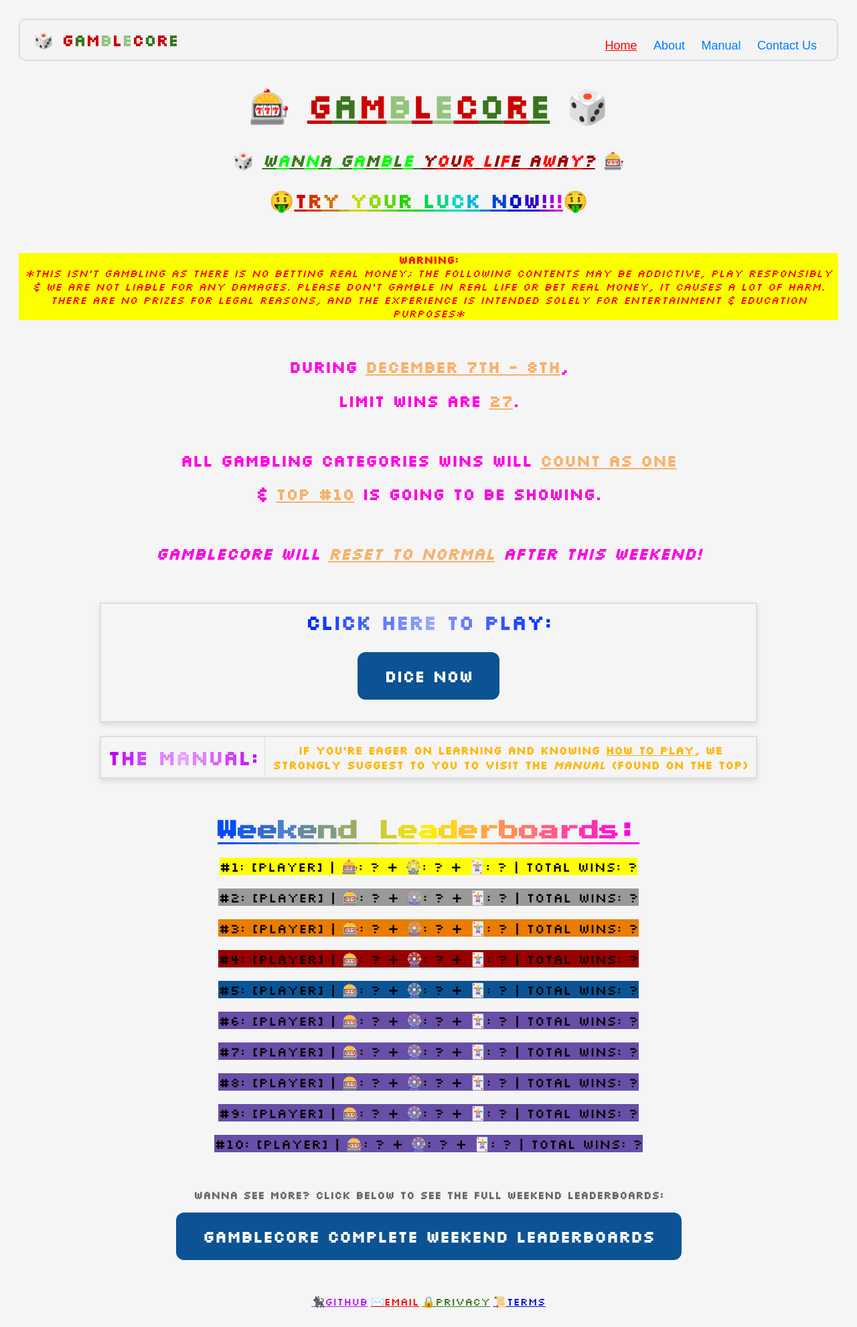
After one commit to Mat1020/gamblecore, a Django app: template gamblecore/myapp/templates/Version/index2.html in a window 1280 px wide. The commit adds this page. Shown: the whole page at 67% size. Run offline with Django 5.2, Linux system fonts and the light colour scheme; the template is opened without the code that fills it, so the values that code supplies are empty; parts of the project's set-up code (start-up, migrations or seed data) failed here and were passed over.

Commit message:
Added a version system, deleted index.html and added index1.html and index2.html, and finished with index2.html

```diff
--- /dev/null
+++ b/gamblecore/myapp/static/glowing_blue_button.css
@@ -0,0 +1,41 @@
+.container {
+    display: flex;
+    justify-content: center;
+    align-items: center;
+    height: 15vh;
+    padding: 0;
+    margin: 0;
+  }
+
+.glowing-blue-button {
+    display: inline-block;
+    background-color: #0b5394; /* Bright Red */
+    color: white;
+    font-size: 24px;
+    font-weight: bold;
+    padding: 20px 40px;
+    border-radius: 12px;
+    text-decoration: none;
+    transition: background-color 0.3s ease;
+    cursor: pointer;
+}
+
+.glowing-blue-button:hover {
+    background-color: #093f6e; /* Darker Red */
+    animation: glow 3s infinite ease-in-out;
+}
+
+@keyframes glow {
+    0% {
+      /* transform: scale(1); */
+      box-shadow: 0 0 10px rgba(0, 200, 255, 0.6);
+    }
+    50% {
+      /* transform: scale(1.05); */
+      box-shadow: 0 0 10px rgba(0, 200, 255, 0.8);
+    }
+    100% {
+      /* transform: scale(1); */
+      box-shadow: 0 0 10px rgba(0, 200, 255, 0.6);
+    }
+  }
--- /dev/null
+++ b/gamblecore/myapp/templates/Version/index2.html
@@ -0,0 +1,163 @@
+<!DOCTYPE html>
+<html lang="en">
+<head>
+    <!--Favicon-->
+    <link rel="icon" href="/static/Images/favicon-32x32.png" type="image/png">
+    <title>$$$ Gamblecore $$$ | Wanna gamble your life away? Try your luck now!!!</title>
+    {% load static %}
+
+    <!-- <link rel="stylesheet" href="styles.css"> -->
+    <link rel="stylesheet" href="{% static 'styles.css' %}">
+    <link rel="stylesheet" href="{% static 'blue_box_button.css' %}">
+    <link rel="stylesheet" href="{% static 'glowing_blue_button.css' %}">
+    <meta charset="UTF-8">
+    <meta name="viewport" content="width=device-width, initial-scale=1.0">
+
+    <link href="https://fonts.googleapis.com/css2?family=Press+Start+2P&family=Silkscreen&display=swap" rel="stylesheet">
+    <style>
+        /* Styles */
+        body {
+            text-align: center;
+            background-color: #f5f5f5;
+            padding: 20px;
+        }
+
+        .press-start {
+            font-family: 'Press Start 2P', sans-serif;
+            color: #333;
+        }
+
+        .silkscreen {
+            font-family: 'Silkscreen', sans-serif;
+            color: #666;
+        }
+        /* Navbar */
+        .navbar * {
+        margin: 0;
+        padding: 0;
+        box-sizing: border-box;
+        }
+
+        .navbar {
+        display: flex;
+        justify-content: space-between;
+        align-items: center;
+        padding: 10px 20px;
+        background-color: #f4f4f4;
+        border: 2px solid #ddd;
+        border-radius: 10px;
+        }
+
+        .navbar-title {
+        font-size: 24px;
+        font-weight: bold;
+        font-family: 'Silkscreen', sans-serif;
+        color: #333;
+        }
+
+        .navbar-links {
+        display: flex;
+        gap: 15px;
+        }
+
+        .navbar-links a {
+        text-decoration: none;
+        color: #007bff;
+        font-size: 18px;
+        padding: 5px 10px;
+        border-radius: 5px;
+        }
+
+        .navbar-links a:hover {
+        background-color: #e6e6e6;
+        }
+    </style>
+</head>
+<body>
+    <!--Website Navigation starts here-->
+    <div class="navbar">
+        <div class="navbar-title">🎲 <font color="#cc0000">G</font><font color="#38761d">a</font><font color="#cc0000">m</font><font color="#93c47d">b</font><font color="#cc0000">l</font><font color="#93c47d">e</font><font color="#cc0000">c</font><font color="#38761d">o</font><font color="#cc0000">r</font><font color="#38761d">e</font> </div>
+        <div class="navbar-links">
+            <nav>
+                <br><a href="/"><font color="#ff0000"><u>Home</u></font></a>
+                <a href="/about/">About</a>
+                <a href="/manual/">Manual</a>
+                <a href="/contact_us/">Contact Us</a>
+            </nav>
+        </div>
+      </div>
+    <!--Website Navigation ends here -->
+
+    <h1 class="silkscreen" style="font-size:50px;"><center>🎰 <font color="#cc0000"><u>G</u></font><font color="#38761d"><u>A</u></font><font color="#cc0000"><u>M</u></font><font color="#93c47d"><u>B</u></font><font color="#cc0000"><u>L</u></font><font color="#93c47d"><u>E</u></font><font color="#cc0000"><u>C</u></font><font color="#38761d"><u>O</u></font><font color="#cc0000"><u>R</u></font><font color="#38761d"><u>E</u></font> 🎲</center></h1>
+    <h3 class="silkscreen" style="font-size:25px;"><center>🎲 <i><font color="#38761d"><u>W</u></font><font color="#00FF00"><u>a</u></font><font color="#38761d"><u>n</u></font><font color="#00FF00"><u>n</u></font><font color="#38761d"><u>a</u></font><font color="#00FF00"><u> </u></font><font color="#38761d"><u>g</u></font><font color="#00FF00"><u>a</u></font><font color="#38761d"><u>m</u></font><font color="#00FF00"><u>b</u></font><font color="#38761d"><u>l</u></font><font color="#00FF00"><u>e</u></font><font color="#38761d"><u> </u></font><font color="#980000"><u>y</u></font><font color="#ff0000"><u>o</u></font><font color="#980000"><u>u</u></font><font color="#ff0000"><u>r</u></font><font color="#980000"><u> </u></font><font color="#ff0000"><u>l</u></font><font color="#980000"><u>i</u></font><font color="ff0000"><u>f</u></font><font color="#980000"><u>e</u></font><font color="#ff0000"><u> </u></font><font color="#980000"><u>a</u></font><font color="ff0000"><u>w</u></font><font color="#980000"><u>a</u></font><font color="ff0000"><u>y</u></font><font color="#980000"><u>?</u></font></i> 🎰</center></h3>
+    <h2 class="silkscreen" style="font-size:30px;"><center>🤑<font color="#d70000"><u>T</u></font><font color="#d73800"><u>R</u></font><font color="d77100"><u>Y</u></font><font color="d7a900"><u> </u></font><font color="ccd700"><u>Y</u></font><font color="#93d700"><u>O</u></font><font color="#5bd700"><u>U</u></font><font color="#22d700"><u>R</u></font><font color="#00d716"><u> </u></font><font color="#00d74f"><u>L</u></font><font color="#00d788"><u>U</u></font><font color="#00d7c0"><u>C</u></font><font color="#00b5d7"><u>K</u></font><font color="#007cd7"><u> </u></font><font color="#0044d7"><u>N</u></font><font color="#000bd7"><u>O</u></font><font color="#2d00d7"><u>W</u></font><font color="#6600d7"><u>!</u></font><font color="#9f00d7"><u>!</u></font><font color="#d700d7"><u>!</u></font>🤑</center></h2>
+
+    <!--Warning-->
+    <br>
+    <p class="silkscreen" style="background-color:rgb(251, 255, 0);"> <font color="#ff0000"><strong>Warning: </strong><br> <i>*This isn't Gambling as there is no betting real money; The following
+        contents may be addictive, play responsibly & we are not liable for any damages.
+        Please don't gamble in real life or bet real money, it causes a lot of harm.
+        There are no prizes for legal reasons, and the experience is intended solely for entertainment & education purposes*</font> </i></p>
+    <br>
+
+    <!--Description-->
+    <h2 class="silkscreen"><font color="#ff00e1">During</font> <font color="#f6b26b"><u>December 7th - 8th</u></font><font color="#ff00e1">,</font></h2>
+    <h2 class="silkscreen"><font color="#ff00e1">limit wins are </font><font color="#f6b26b"><u>27</u></font><font color="#ff00e1">.</font></h2>
+    <br>
+
+    <h2 class="silkscreen"><font color="#ff00e1">All Gambling Categories wins will </font><font color="#f6b26b"><u>count as one</u></font></h2>
+    <h2 class="silkscreen"><font color="#ff00e1">& </font><font color="#f6b26b"><u>top #10</u> </font><font color="#ff00e1">is going to be showing.</font></h2>
+    <br>
+
+    <h2 class="silkscreen"><i><font color="#ff00e1">Gamblecore will </font><font color="#f6b26b"><u>reset to normal</u> </font><font color="#ff00e1">after this weekend!</font></i></h2>
+    <br>
+
+    <!--Playing Box-->
+    <div class="table-container">
+        <table>
+            <tbody>
+                <tr>
+                    <td class="silkscreen" style="font-size:30px;"><center><font color="#0029ff"><strong>C</font><font color="#1137ff">l</font><font color="#2145ff">i</font><font color="#3253ff">c</font><font color="#4261ff">k</font> <font color="#637cff">h</font><font color="#748aff">e</font><font color="#8498ff">r</font><font color="#95a6ff">e</font> <font color="#748aff">t</font><font color="#637cff">o</font> <font color="#4261ff">p</font><font color="#3253ff">l</font><font color="#2145ff">a</font><font color="#1137ff">y</font><font color="#0029ff">:</font>
+                    <!--Glowing Playing Button--><div class="container"> <a href="#" class="glowing-blue-button">Dice Now</a></div> </strong></center></td>
+                </tr>
+            </tbody>
+        </table>
+    </div>
+    <!--Important Info-->
+    <div class="table-container">
+        <table>
+            <tbody>
+                <tr>
+                    <td class="silkscreen" style="font-size:30px;"><center><strong><font color="#c300ff">T</font><font color="#cb20ff">h</font><font color="#d241ff">e</font> <font color="#e182ff">M</font><font color="#e9a2ff">a</font><font color="#e182ff">n</font><font color="#da61ff">u</font><font color="#d241ff">a</font><font color="#cb20ff">l</font><font color="#c300ff">:</font></strong></center> </td>
+                    <td class="silkscreen" style="font-size:17px;"><center><font color="#ffb400"><strong>If you're eager on learning and knowing <u>how to play</u>, we <br> strongly suggest to you to visit the <i>manual</i> (found on the top)</strong></font></center> </td>
+                </tr>
+            </tbody>
+        </table>
+    </div>
+    <br>
+
+    <!--Leaderboards-->
+    <h2 class="press-start" style="font-size:30px;"><center><font color="#004bff"><u>W</u></font><font color="#1a5be6"><u>e</u></font><font color="#336bcc"><u>e</u></font><font color="#4d7dd3"><u>k</u></font><font color="#668b99"><u>e</u></font><font color="#809b80"><u>n</u></font><font color="#99ac66"><u>d</u></font><font color="#b3bc4d"><u> </u></font><font color="#cccc33"><u>L</u></font><font color="#e6dc1a"><u>e</u></font><font color="#ffec00"><u>a</u></font><font color="#ffd417"><u>d</u></font><font color="#ffbd2d"><u>e</u></font><font color="#ffa544"><u>r</u></font><font color="#ff8e5a"><u>b</u></font><font color="#ff7671"><u>o</u></font><font color="#ff5e87"><u>a</u></font><font color="#ff479e"><u>r</u></font><font color="#ff2fb4"><u>d</u></font><font color="#ff18cb"><u>s</u></font><font color="#ff00e1"><u>:</u></font></center></h2>
+    <p class="silkscreen" style="font-size:20px;"><mark style="background-color: #ffff00;">#1: [player] | 🎰: ?  +  🎡: ?  +  🃏: ? | total wins: ?</mark></p>
+    <p class="silkscreen" style="font-size:20px;"><mark style="background-color: #999999;">#2: [player] | 🎰: ?  +  🎡: ?  +  🃏: ? | total wins: ?</mark></p>
+    <p class="silkscreen" style="font-size:20px;"><mark style="background-color: #ea7c00;">#3: [player] | 🎰: ?  +  🎡: ?  +  🃏: ? | total wins: ?</mark></p>
+    <p class="silkscreen" style="font-size:20px;"><mark style="background-color: #980000;">#4: [player] | 🎰: ?  +  🎡: ?  +  🃏: ? | total wins: ?</mark></p>
+    <p class="silkscreen" style="font-size:20px;"><mark style="background-color: #0b5394;">#5: [player] | 🎰: ?  +  🎡: ?  +  🃏: ? | total wins: ?</mark></p>
+    <p class="silkscreen" style="font-size:20px;"><mark style="background-color: #674ea7;">#6: [player] | 🎰: ?  +  🎡: ?  +  🃏: ? | total wins: ?</mark></p>
+    <p class="silkscreen" style="font-size:20px;"><mark style="background-color: #674ea7;">#7: [player] | 🎰: ?  +  🎡: ?  +  🃏: ? | total wins: ?</mark></p>
+    <p class="silkscreen" style="font-size:20px;"><mark style="background-color: #674ea7;">#8: [player] | 🎰: ?  +  🎡: ?  +  🃏: ? | total wins: ?</mark></p>
+    <p class="silkscreen" style="font-size:20px;"><mark style="background-color: #674ea7;">#9: [player] | 🎰: ?  +  🎡: ?  +  🃏: ? | total wins: ?</mark></p>
+    <p class="silkscreen" style="font-size:20px;"><mark style="background-color: #674ea7;">#10: [player] | 🎰: ?  +  🎡: ?  +  🃏: ? | total wins: ?</mark></p> <br>
+
+    <!--Complete Leaderboards-->
+    <p class="silkscreen"><strong>Wanna see more? Click below to see the full weekend leaderboards:</strong><br></p>
+    <p class="silkscreen" <div class="container"><a href="#" class="blue-box-button">Gamblecore Complete Weekend Leaderboards</a></div> </p>
+
+    <!--Bottom Links-->
+    <br> <br>
+    <!--GitHub--> <a href="https://github.com/Mat1020/gamblecore/" target="_blank" rel="noopener noreferrer" class="silkscreen"><font color="#b316f7"><u>🐈‍⬛github</u></font></a>
+    <!--Email--> <a href="https://mail.google.com/mail/u/0/?fs=1&tf=cm&source=mailto&to=contact.gamblecore.net@gmail.com" target="_blank" rel="noopener noreferrer" class="silkscreen"><font color="#ff0000"><u>✉️email</u></font></a>
+    <!--Privacy Policy--> <a href="policy/privacy_policy" target="_blank" rel="noopener noreferrer" class="silkscreen"><font color="#38761d"><u>🔒privacy</u></font></a>
+    <!--Terms of Service--> <a href="policy/terms_of_service" target="_blank" rel="noopener noreferrer" class="silkscreen"><font color="#000bd7"><u>📜terms</u></font></a>
+</body>
+</html>
--- a/gamblecore/myapp/urls.py
+++ b/gamblecore/myapp/urls.py
@@ -2,7 +2,7 @@ from django.urls import path
 from . import views
 
 urlpatterns = [
-    path('', views.index, name='index'),
+    path('', views.version, name='version'),
     path('about/', views.about, name='about'),
     path('manual/', views.manual, name='manual'),
     path('contact_us/', views.contact_us, name='contact_us'),
```
Also changed, not shown: gamblecore/myapp/templates/Version/index1.html (renamed from gamblecore/myapp/templates/index.html, +4 -4 lines), gamblecore/myapp/views.py (+12 -0 lines).
